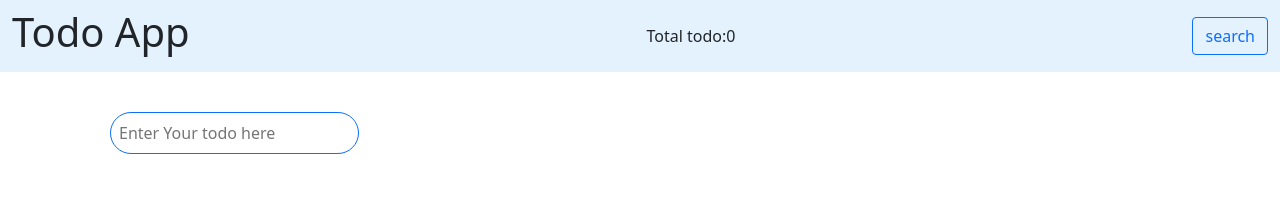
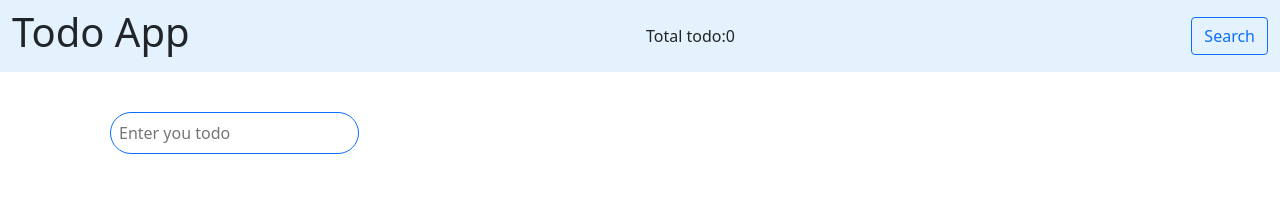
Before and after one commit to iam-bkpl/todo-react, a React (Create React App) app: page / in a window 1280 px wide. Shown: the top 204 px of the page. Built offline with nearby package versions, Linux system fonts and the light colour scheme.

Commit message:
btn state done

```diff
--- a/src/App.js
+++ b/src/App.js
@@ -7,6 +7,8 @@ import TodoList from "./components/TodoList";
 const App = () => {
   const [todo, setTodo] = useState([]);
   let [count, setCount] = useState(0);
+  const [placeholderText, setPlaceholderText] = useState("Enter you todo");
+  const [searchText, setSearchText] = useState("");
 
   const onSubmit = (new_todo) => {
     setTodo([
@@ -30,9 +32,14 @@ const App = () => {
   };
   return (
     <div>
-      <Navbar todoCount={count} />
+      <Navbar todoCount={count} setPlaceholderText={setPlaceholderText} />
       <div className="container">
-        <TodoInput onSubmit={onSubmit} />
+        <TodoInput
+          onSubmit={onSubmit}
+          placeholderText={placeholderText}
+          setPlaceholderText={setPlaceholderText}
+          setSearchText={setSearchText}
+        />
         <TodoList
           todolist={todo}
           setTodo={setTodo}
--- a/src/components/Navbar.js
+++ b/src/components/Navbar.js
@@ -1,6 +1,7 @@
 import React from "react";
+import Search from "./Search";
 
-const Navbar = ({ todoCount }) => {
+const Navbar = ({ todoCount, setPlaceholderText }) => {
   const style = {
     backgroundColor: "#e3f2fd",
   };
@@ -10,7 +11,7 @@ const Navbar = ({ todoCount }) => {
       <div className="container-fluid">
         <h1 className="">Todo App</h1>
         <div>Total todo:{todoCount} </div>
-        <buton className="btn btn-outline-primary">search</buton>
+        <Search setPlaceholderText={setPlaceholderText} />
       </div>
     </nav>
   );
--- /dev/null
+++ b/src/components/Search.js
@@ -0,0 +1,32 @@
+import React, { useState } from "react";
+
+const Search = ({ setPlaceholderText }) => {
+  const [isSearch, setIsSearch] = useState(true);
+  const [btnText, setBtnText] = useState("Search");
+  const [btnColor, setBtnColor] = useState("btn btn-outline-primary");
+
+  const handleSearch = () => {
+    if (isSearch) {
+      setIsSearch(false);
+      setBtnText("Cancel");
+      setBtnColor("btn btn-outline-danger");
+      setPlaceholderText("Enter something to search");
+    }
+    if (!isSearch) {
+      setBtnText("Search");
+      setBtnColor("btn btn-outline-primary");
+      setIsSearch(true);
+      setPlaceholderText("Enter Your todo");
+    }
+  };
+
+  return (
+    <div>
+      <button className={btnColor} onClick={handleSearch}>
+        {btnText}
+      </button>
+    </div>
+  );
+};
+
+export default Search;
--- a/src/components/TodoInput.js
+++ b/src/components/TodoInput.js
@@ -1,11 +1,16 @@
 import React, { useState } from "react";
 
-const TodoInput = (props) => {
+const TodoInput = ({
+  onSubmit,
+  placeholderText,
+  setPlaceholder,
+  setSearchText,
+}) => {
   const [text, setText] = useState("");
 
   const handleSubmit = (e) => {
     e.preventDefault();
-    props.onSubmit(text);
+    onSubmit(text);
     setText("");
   };
 
@@ -16,7 +21,7 @@ const TodoInput = (props) => {
         <input
           className="p-2 rounded-pill border border-primary"
           value={text}
-          placeholder="Enter Your todo here"
+          placeholder={placeholderText}
           type="text"
           onChange={(e) => {
             setText(e.target.value);
```
